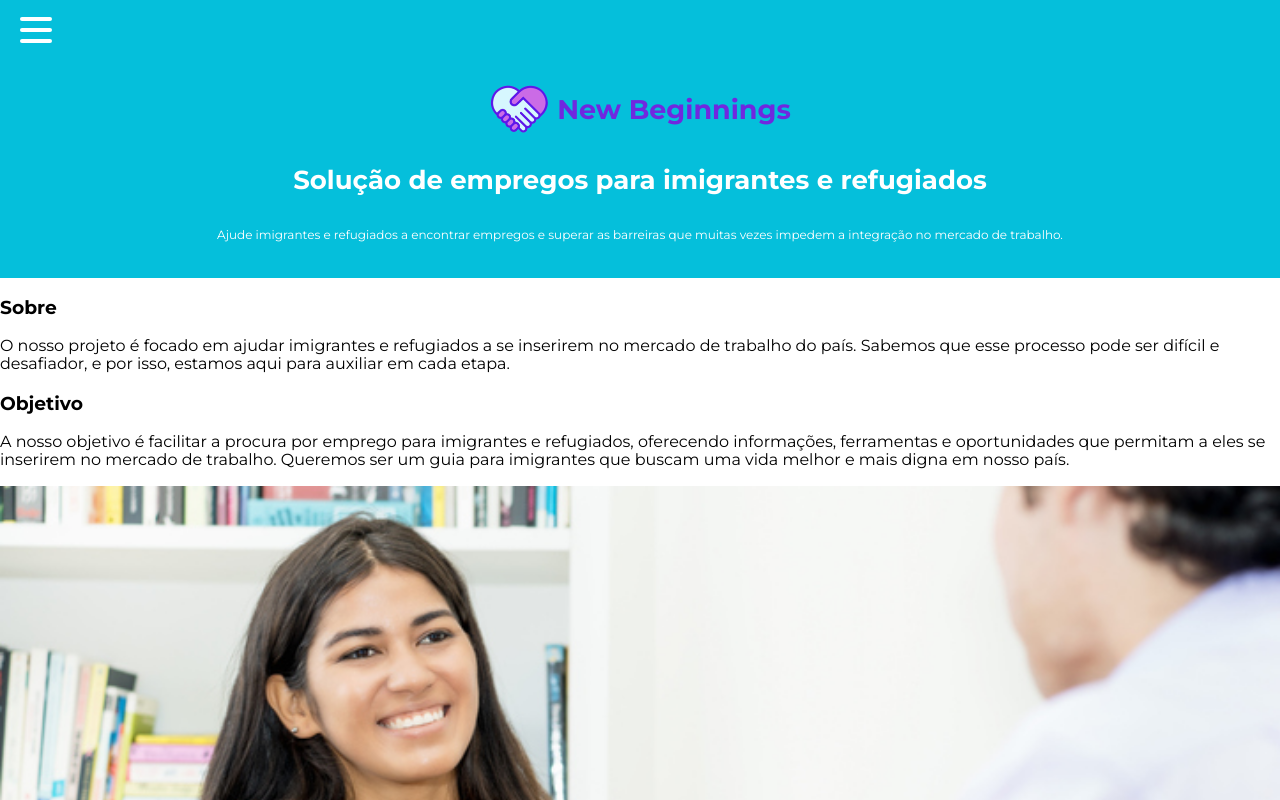
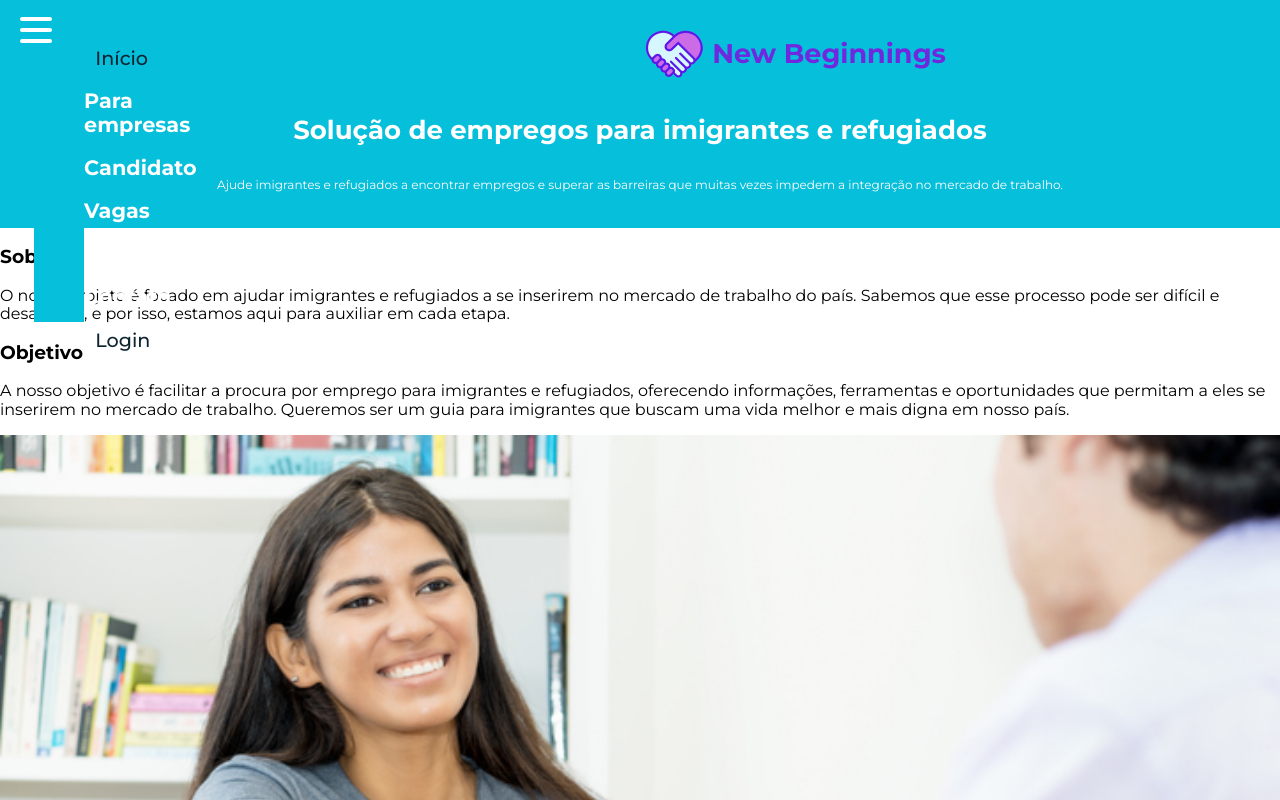
Before and after one commit to vladoxx/speedhiring-new-beginnings, a React (Vite) app in the folder frontend/: page / in a window 1280 px wide. Shown: the top 800 px of the page. Built offline with nearby package versions, Linux system fonts and the light colour scheme.

Commit message:
alinhando titulo

```diff
--- a/frontend/src/components/Header/Header.css
+++ b/frontend/src/components/Header/Header.css
@@ -1,6 +1,15 @@
 .header {
   background-color: var(--verde-azulado);
   padding: 1.5rem;
+}
+
+.header__nav {
+  display: flex;
+  justify-content: space-evenly;
+}
+
+.header__nav nav {
+  width: 0;
 }
 
 .header__div {
@@ -100,7 +109,7 @@
   background-color: var(--verde-azulado);
   height: 87vh;
   width: 100%;
-  transform: translate(-150%);
+  transform: translate(-300px);
   display: flex;
   flex-direction: column;
   padding-left: 50px;
@@ -158,7 +167,11 @@
   margin-top: 2rem;
 }
 
-@media (min-width: 320px) {
+@media (max-width: 320px) {
+  .header__nav {
+    flex-direction: column;
+  }
+
   .navbar .menu-items {
     padding-top: 375px;
     height: 160vh;
--- a/frontend/src/components/Header/Header.tsx
+++ b/frontend/src/components/Header/Header.tsx
@@ -8,6 +8,7 @@
   return (
     <>
       <header className="header">
+        <div className="header__nav">
           <nav>
             <div className="navbar">
               <div className="container nav-container">
@@ -38,6 +39,7 @@
 
             <h1 className="header_title">New Beginnings</h1>
           </div>
+        </div>
         <h2 className="header_subtitle">
           Solução de empregos para imigrantes e refugiados
         </h2>
```
Lines whose indentation alone changed are shown as unchanged.
